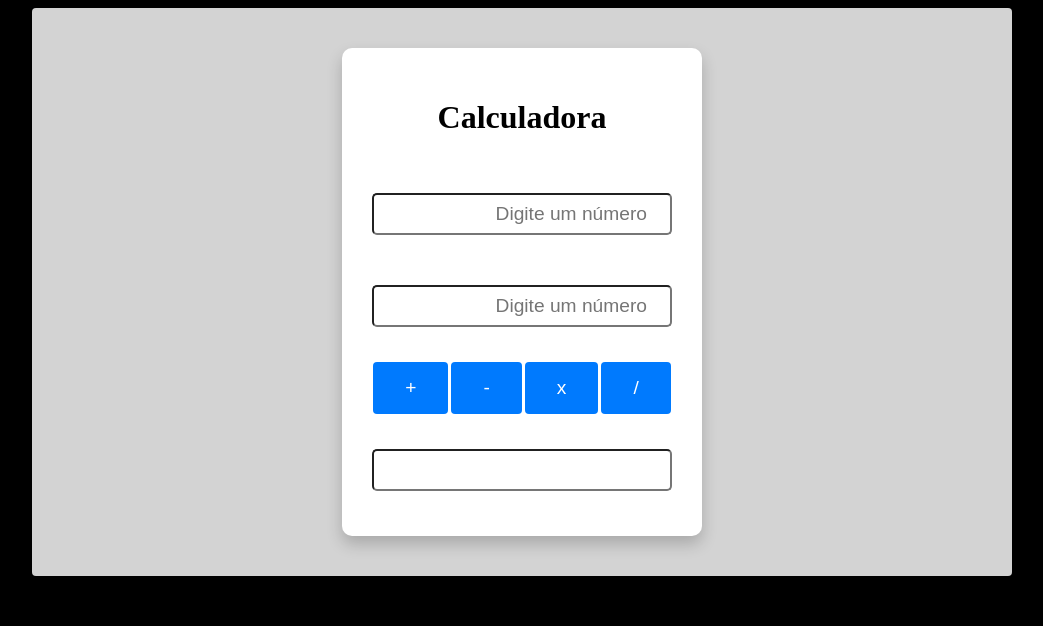
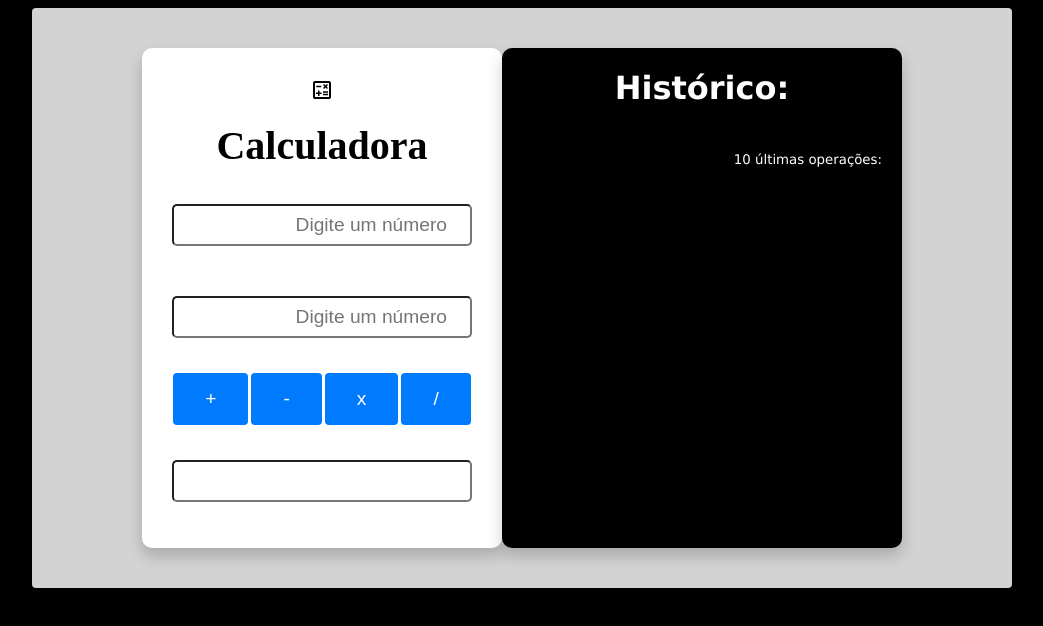
Before and after one commit to gvaldissera/bootcamp-devjr-module2-calc, a plain HTML site: page index.html in a window 1280 px wide. Shown: the whole page, without its empty margins (118-1161 px from the left). Drawn offline with Linux system fonts and the light colour scheme.

Commit message:
closes #5, closes #6 - history

```diff
--- a/index.html
+++ b/index.html
@@ -10,7 +10,8 @@
   <body>
     <div class="container">
       <div class="calc">
-        <h1>Calculadora</h1>
+        <object data="calculate.svg" type="image/svg+xml"></object>
+        <div class="calc-title">Calculadora</div>
         <input id="num1" type="number" placeholder="Digite um número" />
         <input id="num2" type="number" placeholder="Digite um número" />
         <div>
@@ -21,7 +22,15 @@
         </div>
         <input id="output" type="text" readonly />
       </div>
-      <div class="history"></div>
+      <div class="history">
+        <div class="history-title">
+          <h1>Histórico:</h1>
+        </div>
+        <div class="last-operations">
+          <small>10 últimas operações:</small>
+          <div id="history"></div>
+        </div>
+      </div>
     </div>
 
     <script src="javascript.js"></script>
--- a/javascript.js
+++ b/javascript.js
@@ -19,4 +19,14 @@ function calc(op) {
   }
 
   document.getElementById("output").value = output;
+
+  var newHistory =
+    "<p>" + num1 + " " + op + " " + num2 + " = " + output + "</p>";
+  var history = document.getElementById("history");
+
+  history.innerHTML = newHistory + history.innerHTML;
+
+  if (history.children.length > 10) {
+    history.removeChild(history.childNodes[10]);
+  }
 }
--- a/styles.css
+++ b/styles.css
@@ -35,6 +35,7 @@ button:hover {
 
 .container {
   width: 900px;
+  height: 500px;
   background-color: #d3d3d3;
   display: flex;
   flex-direction: row;
@@ -62,3 +63,28 @@ button:hover {
   justify-content: space-between;
   gap: 3px;
 }
+
+.calc-title {
+  font-size: 40px;
+  font-weight: 700;
+}
+
+.last-operations {
+  text-align: right;
+  padding: 20px;
+}
+
+.history-title {
+  display: flex;
+  justify-content: center;
+}
+
+.history {
+  background-color: #000;
+  color: white;
+  width: 400px;
+  border-radius: 10px;
+  box-shadow: 0 8px 16px 0 rgba(0, 0, 0, 0.2);
+
+  font-family: Verdana, Geneva, Tahoma, sans-serif;
+}
```
Also changed, not shown: calculate.svg (added).
